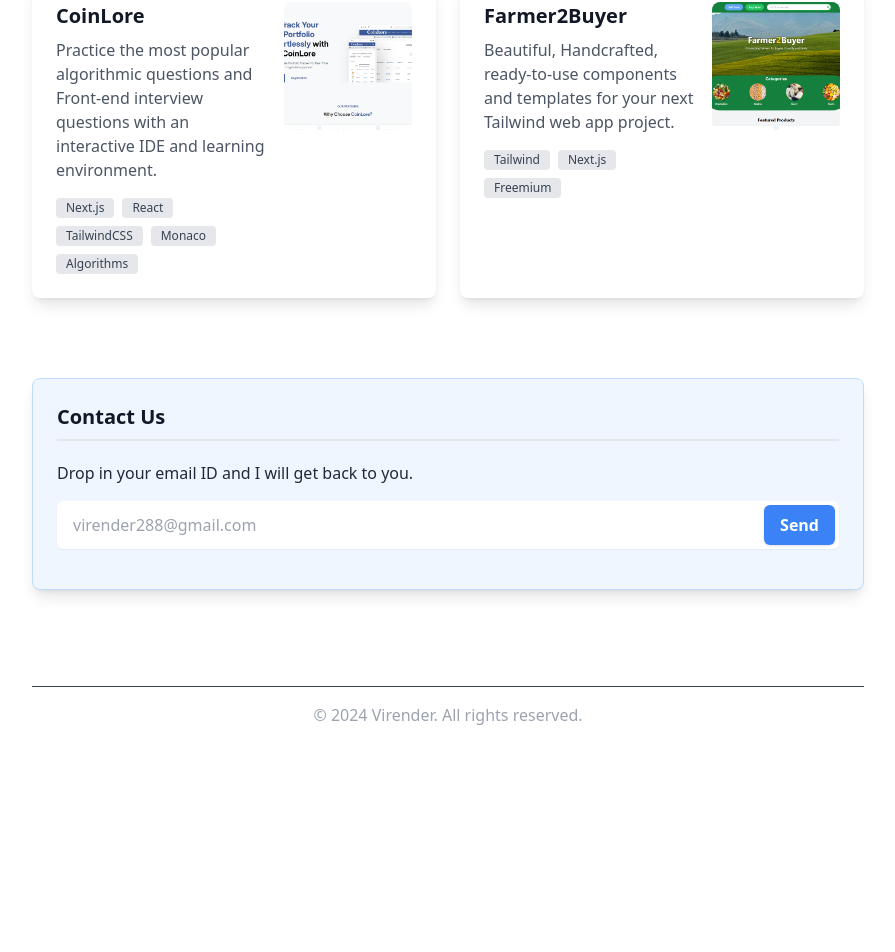
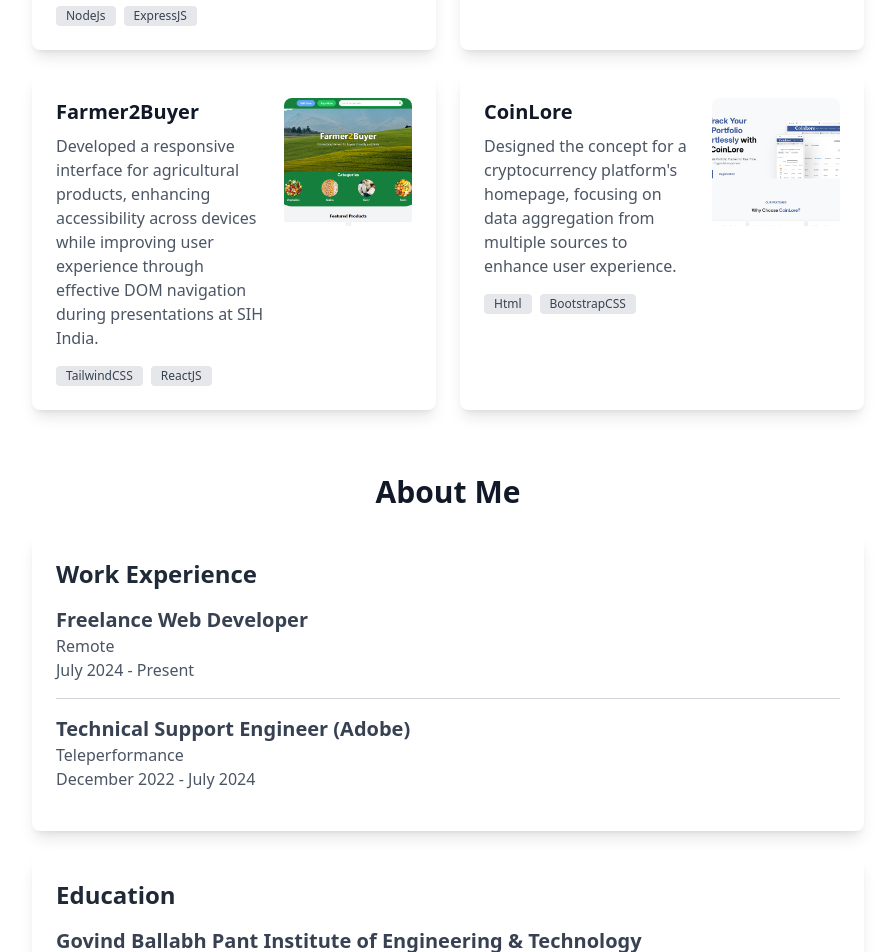
Before and after one commit to Virenishere/professional-portfolio, a React (Vite) app in the folder frontend/: page / in a window 1280 px wide. Shown: the part 1454-2406 px from the top of the page, without its empty margins (192-1087 px from the left). Before the commit the page ends 2213 px from the top, so only its background shows below. Built offline with nearby package versions, Linux system fonts and the light colour scheme.

Commit message:
added the content on the resume

```diff
--- a/frontend/src/components/About/About.jsx
+++ b/frontend/src/components/About/About.jsx
@@ -1,11 +1,64 @@
-import {useState} from "react";
+import React from 'react';
 
-const About = () =>{
-    return(
-        <>
-        about page
-        </>
-    )
-}
+const About = () => {
+    return (
+        <div className="max-w-4xl mx-auto p-8">
+            <h1 className="text-3xl font-bold mb-6 text-center text-gray-900 dark:text-gray-100">
+                About Me
+            </h1>
+
+            <div className="bg-white dark:bg-gray-800 rounded-lg shadow-lg p-6 mb-6">
+                <h2 className="text-2xl font-semibold mb-4 text-gray-800 dark:text-gray-200">
+                    Work Experience
+                </h2>
+
+                <div className="mb-4">
+                    <h3 className="text-xl font-bold text-gray-700 dark:text-gray-300">
+                        Freelance Web Developer
+                    </h3>
+                    <p className="text-gray-600 dark:text-gray-400">
+                        Remote
+                    </p>
+                    <p className="text-gray-600 dark:text-gray-400">
+                        July 2024 - Present
+                    </p>
+                </div>
+
+                {/* Horizontal line after Freelance Web Developer */}
+                <hr className="my-4 border-gray-300 dark:border-gray-600" />
+
+                <div className="mb-4">
+                    <h3 className="text-xl font-bold text-gray-700 dark:text-gray-300">
+                        Technical Support Engineer (Adobe)
+                    </h3>
+                    <p className="text-gray-600 dark:text-gray-400">
+                        Teleperformance
+                    </p>
+                    <p className="text-gray-600 dark:text-gray-400">
+                        December 2022 - July 2024
+                    </p>
+                </div>
+
+            </div>
+
+            <div className="bg-white dark:bg-gray-800 rounded-lg shadow-lg p-6 mb-6">
+                <h2 className="text-2xl font-semibold mb-4 text-gray-800 dark:text-gray-200">
+                    Education
+                </h2>
+                <div className="mb-4">
+                    <h3 className="text-xl font-bold text-gray-700 dark:text-gray-300">
+                    Govind Ballabh Pant Institute of Engineering & Technology
+                    </h3>
+                    <p className="text-gray-600 dark:text-gray-400">
+                        July 2017 - September 2021
+                    </p>
+                    <p className="text-gray-600 dark:text-gray-400">
+                    B.Tech (Electronics and Communication Engineering)
+                    </p>
+                </div>
+            </div>
+        </div>
+    );
+};
 
 export default About;
--- a/frontend/src/components/Header/Header.jsx
+++ b/frontend/src/components/Header/Header.jsx
@@ -11,12 +11,11 @@ const Header = () => {
           Virender Prasad
         </h1>
         <div className="flex flex-wrap items-center mb-5 text-zinc-700 dark:text-zinc-400">
-
           <div className="flex space-x-4">
             <a href="https://x.com/Viren_iz_here" target="_blank" rel="noopener noreferrer" className="hover:text-blue-400 transition duration-200">
                 <FaTwitter className="text-2xl" />
             </a>
-            <a href="https://github.com/Virenishere" target="_blank" rel="noopener noreferrer" className=" hover:text-red-500 transition duration-200">
+            <a href="https://github.com/Virenishere" target="_blank" rel="noopener noreferrer" className="hover:text-red-500 transition duration-200">
                 <FaGithub className="text-2xl" />
             </a>
             <a href="https://www.linkedin.com/in/virenderprasad/" target="_blank" rel="noopener noreferrer" className="hover:text-blue-700 transition duration-200">
@@ -28,7 +27,7 @@ const Header = () => {
           </div>
         </div>
         <p className="text-zinc-600 dark:text-zinc-500">
-          Lorem ipsum dolor sit amet consectetur adipisicing elit. Veritatis eos quidem, enim consequatur neque est corrupti consectetur totam similique et.
+        I am a <strong>passionate web developer</strong> eager to take on new challenges in both <strong>frontend</strong> and <strong>backend development</strong>. With a background in technical support, I bring a unique perspective to <strong>problem-solving</strong> and <strong>customer satisfaction</strong>.
         </p>
 
         <a href="https://docs.google.com/document/d/1-o2po9i3nAuw7KxLV2OBPkPnEGXhFjHlh-wg3UyiFow/export?format=pdf" download className="flex items-center w-32 my-5 bg-blue-500 hover:bg-blue-700 text-white font-bold py-2 px-4 rounded">
--- a/frontend/src/components/Home/Home.jsx
+++ b/frontend/src/components/Home/Home.jsx
@@ -5,6 +5,7 @@ import Projects from "../Projects/Projects";
 import Skills from "../Skills/Skills";
 import Contact from "../Contact/Contact";
 import Footer from "../Footer/Footer";
+import About from "../About/About";
 
 
 const Home = ({ toggleDarkMode, darkMode }) => {
@@ -14,8 +15,10 @@ const Home = ({ toggleDarkMode, darkMode }) => {
             <Header toggleDarkMode={toggleDarkMode} darkMode={darkMode} />
             <Skills toggleDarkMode={toggleDarkMode} darkMode={darkMode}/>
             <Projects toggleDarkMode={toggleDarkMode} darkMode={darkMode} />
+            <About toggleDarkMode={toggleDarkMode} darkMode={darkMode} />
             <Contact toggleDarkMode={toggleDarkMode} darkMode={darkMode} />
             <Footer toggleDarkMode={toggleDarkMode} darkMode={darkMode} />
+
         </div>
     );
 };
--- a/frontend/src/components/Projects/Projects.jsx
+++ b/frontend/src/components/Projects/Projects.jsx
@@ -8,31 +8,31 @@ import farmer2BuyerImage from '../../assets/f2b.png';
 const projectsData = [
     {
         title: "Pawan Computer Center",
-        description: "Never write from scratch again. Kickstart your next great writing piece with Moonbeam. Your long-form writing AI assistant.",
-        technologies: ["Front-end", "GPT-3", "Next.js", "React", "TailwindCSS", "Chrome Extension"],
+        description: "Implemented a secure authentication system and admin dashboard for managing 500+ student records, leveraging MongoDB and Stripe for efficient operations and payment processing.",
+        technologies: ["Front-end", "React", "TailwindCSS", "MongoDB", "NodeJs", "ExpressJS"],
         imageUrl: pawanComputerCenterImage, // Replace with your image URLs
         link: "https://pawan-computer-center-h5xa.vercel.app/" // Add a link property
     },
     {
         title: "Build Your Buzz",
-        description: "Building modern applications that scale well and are easy to maintain. Cutting edge websites with a pinch of magic, and a lot of love.",
-        technologies: ["Next.js", "React", "TailwindCSS", "Full-Stack"],
+        description: "Developed a digital marketing platform using the MERN stack and React Router DOM for smooth navigation, featuring secure user authentication and integrated Nodemailer for effective communication.",
+        technologies: ["Front-end", "React", "TailwindCSS", "NodeJs", "ExpressJS"],
         imageUrl: buildYourBuzzImage,
         link: "https://build-your-buzz.vercel.app/" // Add a link property
     },
     {
+        title: "Farmer2Buyer",
+        description: "Developed a responsive interface for agricultural products, enhancing accessibility across devices while improving user experience through effective DOM navigation during presentations at SIH India.",
+        technologies: ["TailwindCSS", "ReactJS"],
+        imageUrl: farmer2BuyerImage,
+        link: "https://farmers-2-sellers.netlify.app/" // Add a link property
+    },
+    {
         title: "CoinLore",
-        description: "Practice the most popular algorithmic questions and Front-end interview questions with an interactive IDE and learning environment.",
-        technologies: ["Next.js", "React", "TailwindCSS", "Monaco", "Algorithms"],
+        description: "Designed the concept for a cryptocurrency platform's homepage, focusing on data aggregation from multiple sources to enhance user experience.",
+        technologies: ["Html", "BootstrapCSS"],
         imageUrl: coinLoreImage,
         link: "https://coin-lore.vercel.app/" // Add a link property
-    },
-    {
-        title: "Farmer2Buyer",
-        description: "Beautiful, Handcrafted, ready-to-use components and templates for your next Tailwind web app project.",
-        technologies: ["Tailwind", "Next.js", "Freemium"],
-        imageUrl: farmer2BuyerImage,
-        link: "https://farmers-2-sellers.netlify.app/" // Add a link property
     },
 ];
 
```
